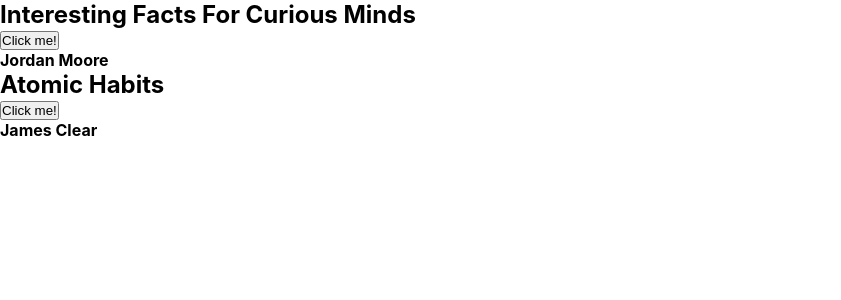
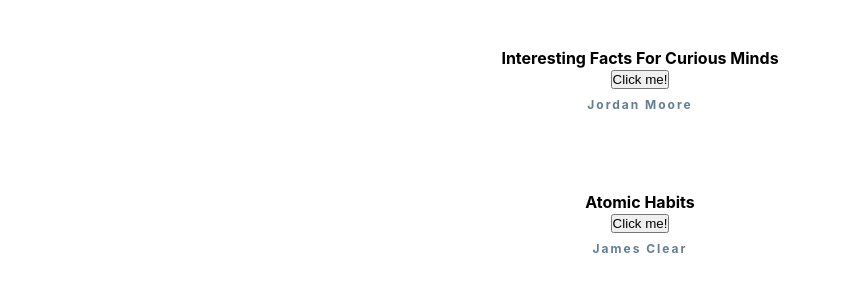
Before and after one commit to MJOW1999/fcc-react-redux, a React (Create React App) app: page / in a window 1280 px wide. Shown: the top 300 px of the page, without its empty margins (0-841 px from the left). Built offline with nearby package versions, Linux system fonts and the light colour scheme.

Commit message:
fcc-react-redux: Some styling
[demo] [e2e]

```diff
--- a/src/index.css
+++ b/src/index.css
@@ -16,3 +16,27 @@
   font-family: source-code-pro, Menlo, Monaco, Consolas, "Courier New",
     monospace;
 }
+
+.book {
+  background: white;
+  border-radius: 1rem;
+  padding: 2rem;
+  text-align: center;
+}
+
+.book img {
+  width: 100%;
+  object-fit: cover;
+}
+
+.book h2 {
+  margin-top: 1rem;
+  font-size: 1rem;
+}
+
+.book h4 {
+  color: #617d98;
+  font-size: 0.75rem;
+  margin-top: 0.5rem;
+  letter-spacing: 2px;
+}
--- a/src/index.tsx
+++ b/src/index.tsx
@@ -23,8 +23,8 @@
   };
   return (
     <section className="booklist">
-      {books.map((book) => (
-        <Book {...book} key={book.id} getBook={getBook} />
+      {books.map((book, idx) => (
+        <Book {...book} key={idx} getBook={getBook} />
       ))}
     </section>
   );
```
